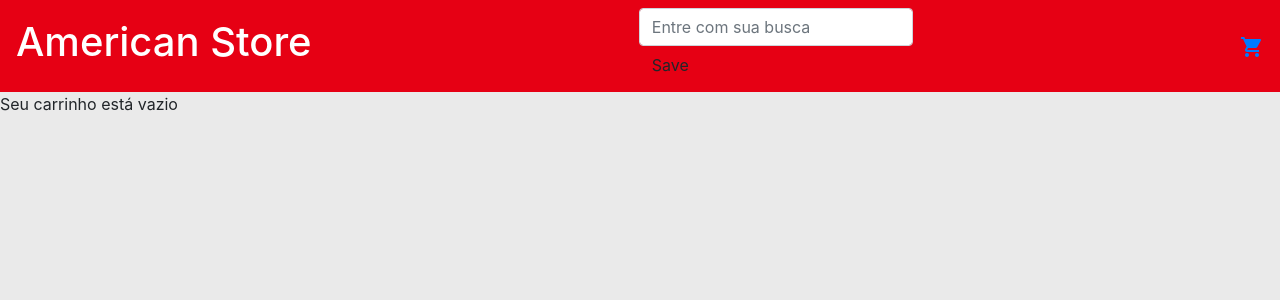
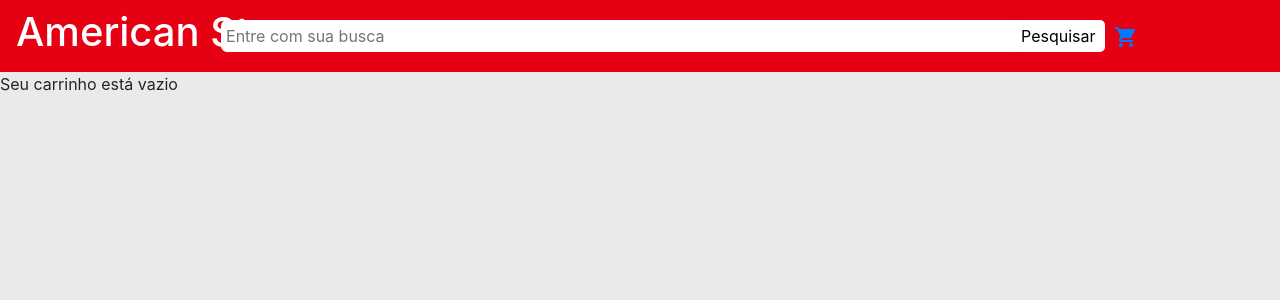
Before and after one commit to tryber/sd-03-block15-project-frontend-online-store-10, a React (Create React App) app: page /shoppingcart in a window 1280 px wide. Shown: the top 300 px of the page. Built offline with nearby package versions, Linux system fonts and the light colour scheme.

Commit message:
style in page

```diff
--- a/src/App.css
+++ b/src/App.css
@@ -1,5 +1,27 @@
 body {
   background-color: rgb(234, 234, 234);
+}
+
+.buttonInput {
+  background-color: white;
+  border: white solid;
+  border-radius: 5px 5px;
+}
+
+.colorTitle {
+  color: grey;
+}
+
+.iconCart {
+  width: 150px;
+}
+
+.inputTamanho {
+  border: white solid;
+  border-radius: 6px 6px;
+  margin-left: -100px;
+  margin-right: -9px;
+  width: 800px;
 }
 
 .mesmo-tamanho {
@@ -18,3 +40,7 @@
   text-align: center;
   width: 100px;
 }
+
+.spaceButton {
+  margin: 15px;
+}
--- a/src/Pages/HomeScreen.js
+++ b/src/Pages/HomeScreen.js
@@ -39,7 +39,7 @@
       <div>
         <NavBar handleSearchSubmit={this.handleSearchSubmit} />
         <InitialMessage />
-        <aside className="col-sm-10">
+        <aside className="col-sm-10 container">
           {this.state.products === 0 ? <InitialMessage /> : <ProductGrid products={products} />}
           <Category categories={categories} handleButtonPush={this.handleButtonPush} />
         </aside>
--- a/src/Pages/ProductDetails.js
+++ b/src/Pages/ProductDetails.js
@@ -14,7 +14,7 @@
     return (
       <div>
         <NavBar />
-        <h2 className="text-center">Detalhes do produto </h2>
+        <h2 className="">Detalhes do produto </h2>
         <div>
           <img
             className="productDetails"
@@ -36,7 +36,7 @@
             Adicionar ao carrinho
           </button>
         </div>
-        <Link to="/">Página inicial</Link>
+        <Link to="/" style={{ textDecoration: 'none' }}>Página inicial</Link>
       </div>
     );
   }
--- a/src/components/InitialMessage.js
+++ b/src/components/InitialMessage.js
@@ -3,8 +3,8 @@
 class InitialMessage extends React.Component {
   render() {
     return (
-      <div>
-        <h1 data-testid="home-initial-message">
+      <div className="text-center">
+        <h1 data-testid="home-initial-message" className="text-monospace bg-light colorTitle">
           Digite algum termo de pesquisa ou escolha uma categoria.
         </h1>
       </div>
--- a/src/components/NavBar.js
+++ b/src/components/NavBar.js
@@ -1,4 +1,5 @@
 import React, { Component } from 'react';
+import { Link } from 'react-router-dom';
 import ShopCart from './ShopCart';
 import SearchItems from './SearchItems';
 
@@ -9,7 +10,9 @@
     return (
       <header>
         <nav className="navbar">
-          <h1 className="">American Store</h1>
+          <Link style={{ textDecoration: 'none', color: 'white' }} to="/">
+            <h1 className="">American Store</h1>
+          </Link>
           <SearchItems handleSearchSubmit={handleSearchSubmit} />
           <ShopCart />
         </nav>
--- a/src/components/ProductCard.js
+++ b/src/components/ProductCard.js
@@ -4,7 +4,7 @@
 
 class ProductCard extends React.Component {
   render() {
-    const { product, id } = this.props;
+    const { product } = this.props;
     return (
       <div>
         <Card className="mt-5" data-testid="product" style={{ width: '18rem' }}>
@@ -20,10 +20,15 @@
               Adicionar
             </Button>
             <Link
-              to={{ pathname: `/details/${id}`, state: { product } }}
+              to={{ pathname: `/details/${product.id}`, state: { product } }}
               data-testid="product-detail-link"
             >
-              Ver detalhes
+              <Button
+                className="spaceButton"
+                style={{ backgroundColor: 'red', border: 'red' }}
+              >
+                Ver detalhes
+              </Button>
             </Link>
           </Card.Body>
         </Card>
--- a/src/components/SearchItems.js
+++ b/src/components/SearchItems.js
@@ -20,17 +20,17 @@
           onChange={(e) => this.handleChangeValue(e)}
           value={this.state.value}
           type="text"
-          className="form-control"
+          className="inputTamanho"
           data-testid="query-input"
           placeholder="Entre com sua busca"
         />
         <button
+          className="buttonInput"
           data-testid="query-button"
           type="button"
           onClick={() => handleSearchSubmit(this.state.value)}
-          className="btn"
         >
-          Save
+          Pesquisar
         </button>
       </div>
     );
--- a/src/components/ShopCart.js
+++ b/src/components/ShopCart.js
@@ -5,7 +5,7 @@
 class ShopCart extends Component {
   render() {
     return (
-      <div>
+      <div className="iconCart">
         <Link data-testid="shopping-cart-button" to="/shoppingCart">
           <ShoppingCartIcon />
         </Link>
```
